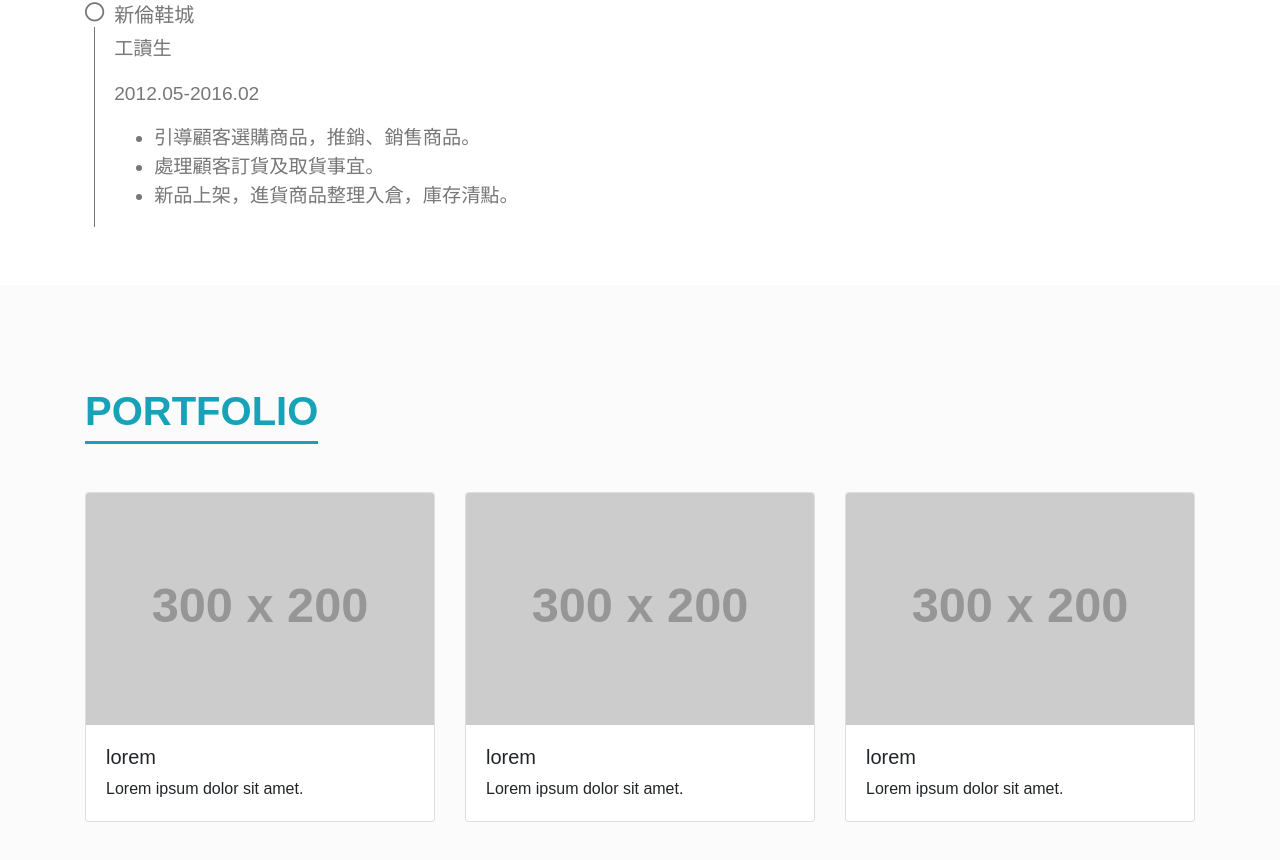
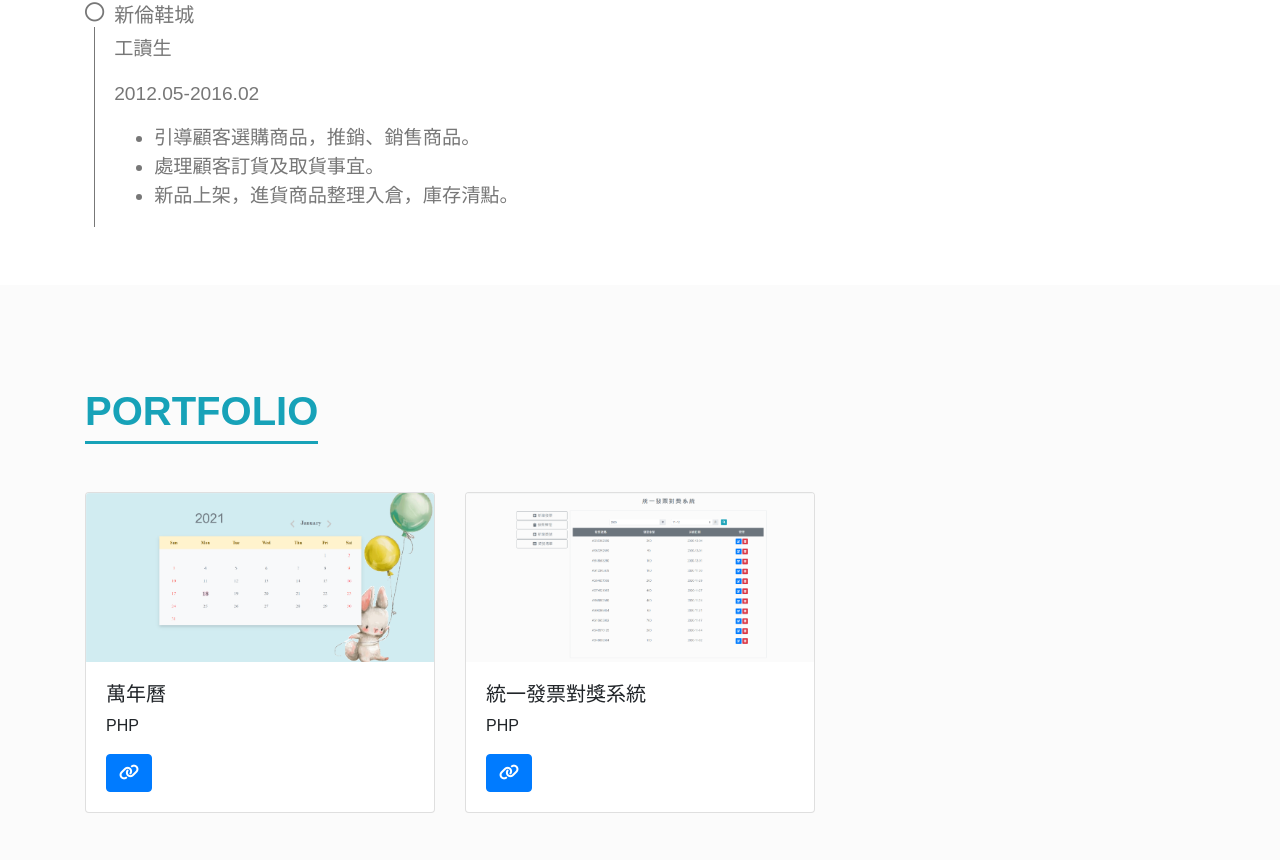
Before and after one commit to Ting3066/resume, a plain HTML site: page index.html in a window 1280 px wide. Shown: the part 3531-4391 px from the top of the page. Drawn offline with nearby package versions, Linux system fonts and the light colour scheme; placeholder pictures from the web are drawn by us.

Commit message:
作品集完成

```diff
--- a/index.html
+++ b/index.html
@@ -280,28 +280,21 @@
       <div class="row">
         <div class="col-12 col-md-6 col-lg-4 mb-5">
           <div class="card">
-            <img src="https://fakeimg.pl/300x200/ffffcc" class="card-img-top">
+            <img src="image/calendar.png" class="card-img-top">
             <div class="card-body">
-              <h5>lorem</h5>
-              <p class="card-text">Lorem ipsum dolor sit amet.</p>
+              <h5>萬年曆</h5>
+              <p class="card-text">PHP</p>
+              <a href="http://220.128.133.15/s1090401/calendar/calendar.php" target="_blank" class="btn btn-primary"><i class="fas fa-link"></i></a>
             </div>
           </div>
         </div>
         <div class="col-12 col-md-6 col-lg-4 mb-5">
           <div class="card">
-            <img src="https://fakeimg.pl/300x200/ffffcc" class="card-img-top">
+            <img src="image/invoice.png" class="card-img-top">
             <div class="card-body">
-              <h5>lorem</h5>
-              <p class="card-text">Lorem ipsum dolor sit amet.</p>
-            </div>
-          </div>
-        </div>
-        <div class="col-12 col-md-6 col-lg-4 mb-5">
-          <div class="card">
-            <img src="https://fakeimg.pl/300x200/ffffcc" class="card-img-top">
-            <div class="card-body">
-              <h5>lorem</h5>
-              <p class="card-text">Lorem ipsum dolor sit amet.</p>
+              <h5>統一發票對獎系統</h5>
+              <p class="card-text">PHP</p>
+              <a href="http://220.128.133.15/s1090401/invoice" target="_blank" class="btn btn-primary"><i class="fas fa-link"></i></a>
             </div>
           </div>
         </div>
```
Also changed, not shown: image/calendar.png (added), image/invoice.png (added).
